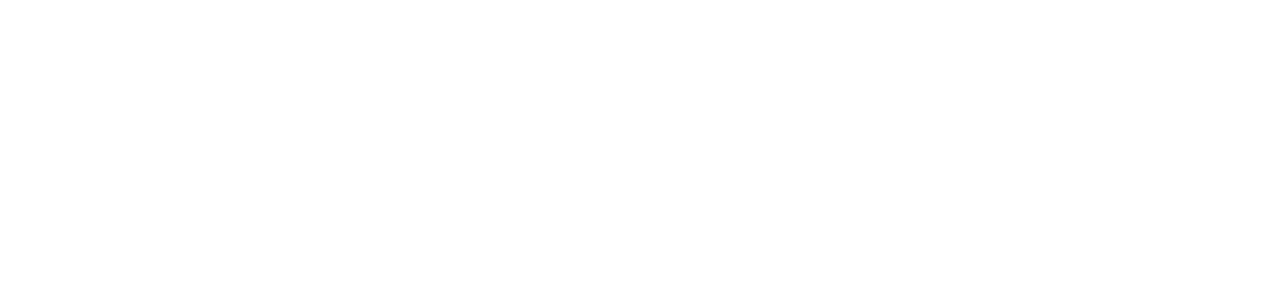
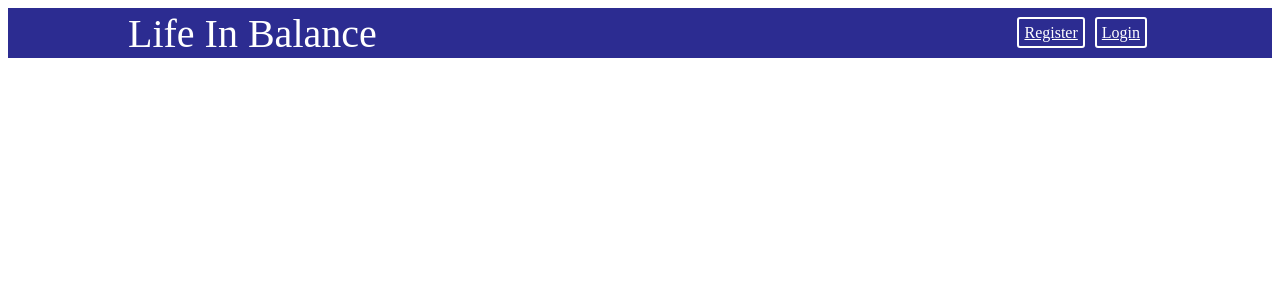
Before and after one commit to AlexBrown4020/mern-project, a React (Create React App) app in the folder client/: page /lessons/1/update in a window 1280 px wide. Before the commit this address had no page. Shown: the top 300 px of the page. Built offline with nearby package versions, Linux system fonts and the light colour scheme.

Commit message:
Feat: Add path to update lesson route

```diff
--- a/client/src/App.js
+++ b/client/src/App.js
@@ -10,6 +10,7 @@
 import { CreateLesson } from './components/create_lesson/CreateLesson';
 import { Private } from './components/private_components/Private';
 import { Login } from './components/login/Login';
+import { Update } from './components/update_lesson/Update';
 
 function App() {
   return (
@@ -20,6 +21,7 @@
         <Route path='lessons/:id' element={<Lesson/>}/>
         <Route path='/register' element={<Registration/>}/>
         <Route path='/login' element={<Login/>} />
+        <Route path='lessons/:id/update' element={<Update/>} />
         <Route element={<Private/>}>
           <Route path='/create_lesson' element={<CreateLesson/>}/>
         </Route>
--- /dev/null
+++ b/client/src/components/update_lesson/Update.jsx
@@ -0,0 +1,12 @@
+import React from 'react';
+
+import { Navbar } from '../navbar/Navbar';
+
+export const Update = () => {
+
+    return (
+        <div>
+            <Navbar />
+        </div>
+    )
+}
--- a/client/src/pages/lesson/Lesson.jsx
+++ b/client/src/pages/lesson/Lesson.jsx
@@ -1,5 +1,5 @@
 import React from 'react'
-import { useParams, useNavigate } from 'react-router-dom';
+import { useParams, useNavigate, Link } from 'react-router-dom';
 
 import { Navbar } from '../../components/navbar/Navbar';
 import useFetch from '../../hooks/useFetch';
@@ -59,11 +59,10 @@
         JSON.parse(auth).isAdmin ?
           <div className='lessonManipulate'>
             <button className='lessonButton' onClick={()=>deleteLesson(data._id)}>Delete lesson</button>
-            <button className='lessonButton'>Edit lesson</button>
+            <Link className='lessonButton' to={`update`}> Update Lesson </Link>
             <button className='lessonButton'>Join lesson</button>
           </div>
           : <button className='lessonButton'>Join lesson</button>
-
       }
       </div>
     </div>
```
